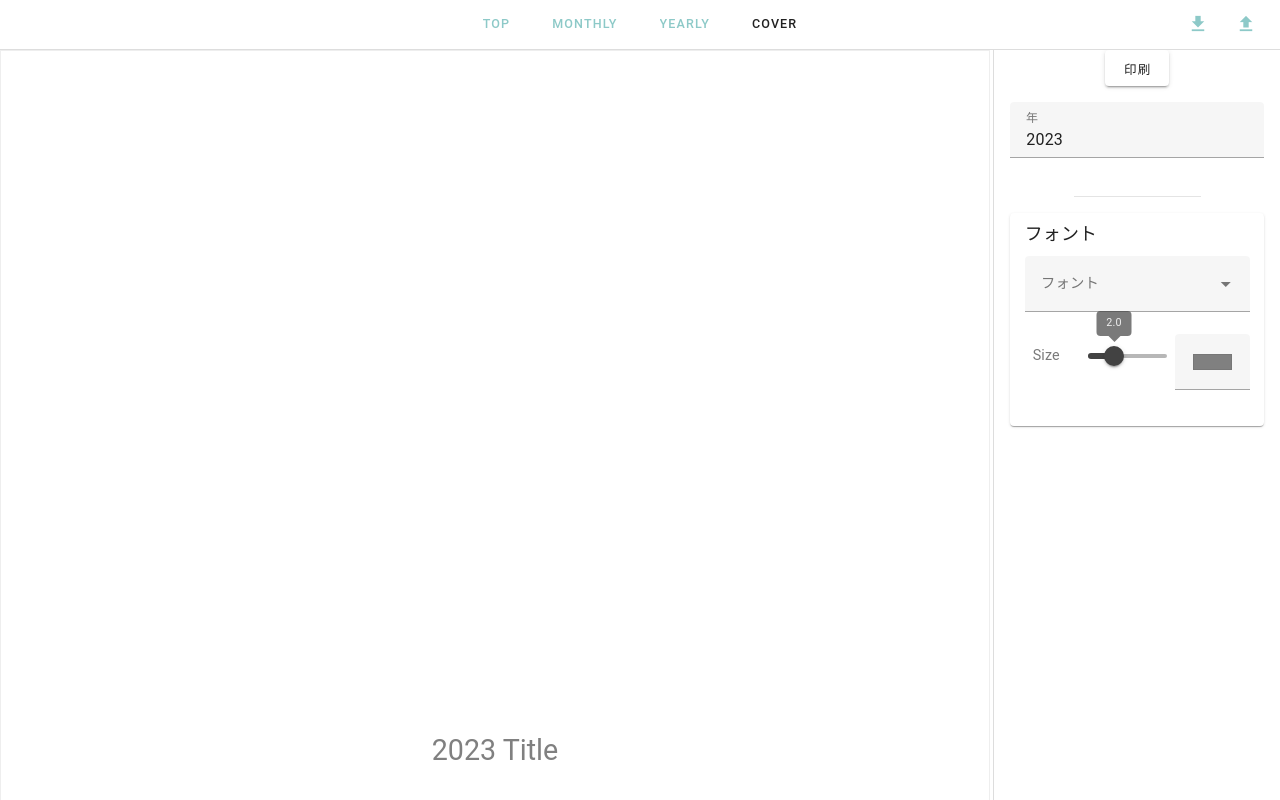
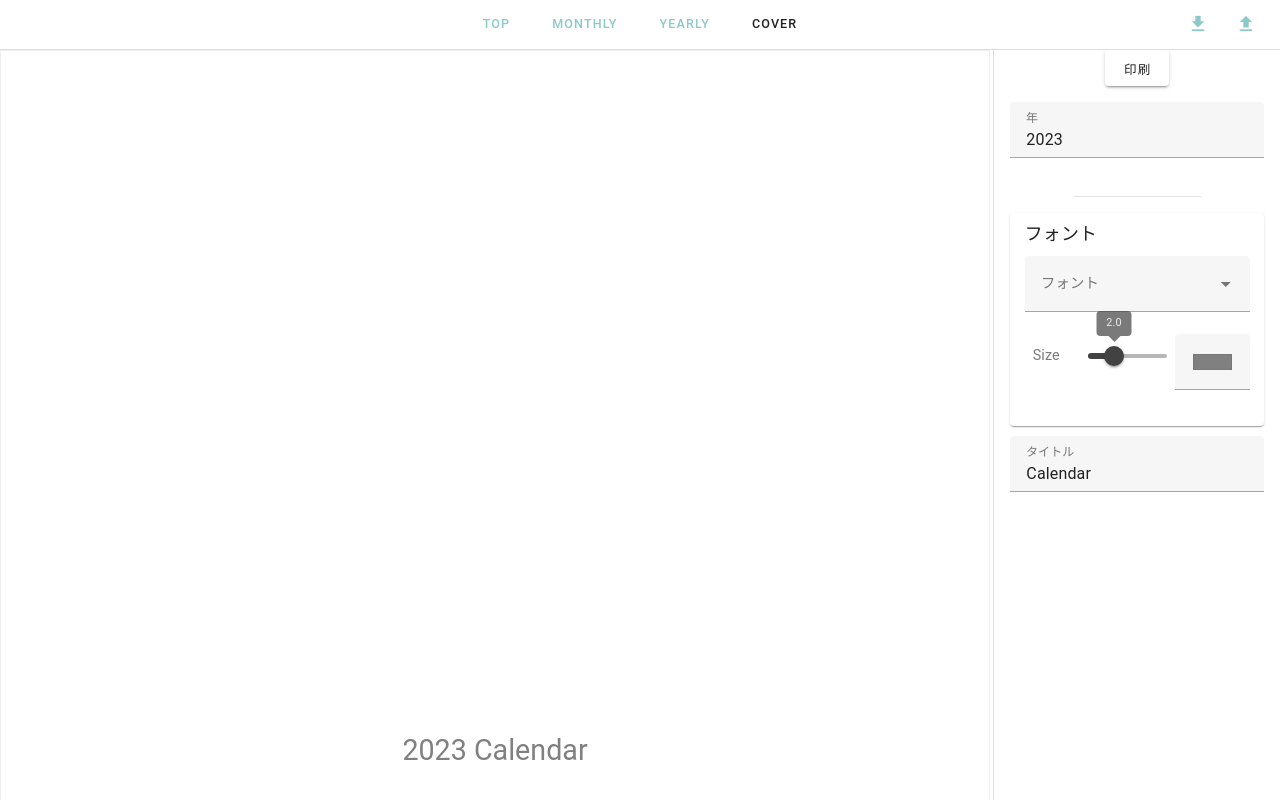
Before and after one commit to satocheeen/calendar-maker, a Nuxt app: page /cover in a window 1280 px wide. Built offline with nearby package versions, Linux system fonts and the light colour scheme.

Commit message:
タイトル設定できるように対応

```diff
--- a/components/cover/CoverPage.vue
+++ b/components/cover/CoverPage.vue
@@ -2,7 +2,7 @@
     <PageLayout orientation="portrait">
         <div :class="$style.container">
             {{ year }}
-            Title
+            {{ title }}
         </div>
     </PageLayout>
 </template>
@@ -40,11 +40,16 @@ export default defineComponent({
             return fontStyle.value?.color;
         })
 
+        const title = computed(() => {
+            return styleStore?.yearlyDefine.value.coverTitle;
+        })
+
         return {
             year,
             fontFamily,
             fontSize,
             color,
+            title,
         };
     },
 });
--- a/components/cover/CoverSettingPanel.vue
+++ b/components/cover/CoverSettingPanel.vue
@@ -10,6 +10,11 @@
             target="coverTitle"
         />
 
+        <v-text-field
+            label="タイトル"
+            v-model="title"
+        />
+
     </v-container>
 
 </template>
@@ -19,10 +24,28 @@ import { defineComponent } from 'vue';
 import PrintOutBtn from '../common/PrintOutBtn.vue';
 import YearSelect from '../common/YearSelect.vue';
 import FontSettingItemForYear from '../year-calendar/FontSettingItemForYear.vue';
+import { StyleStoreKey } from '~/store/useStyle';
 
 export default defineComponent({
     name: 'CoverSettingPanel',
-    components: { PrintOutBtn, YearSelect, FontSettingItemForYear }
+    components: { PrintOutBtn, YearSelect, FontSettingItemForYear },
+    setup() {
+        const styleStore = inject(StyleStoreKey);
+        const title = computed({
+            get() {
+                return styleStore?.yearlyDefine.value.coverTitle;
+            },
+            set(val) {
+                styleStore?.updateYearlyDefine({
+                    coverTitle: val,
+                })
+            }
+        })
+
+        return {
+            title
+        }
+    }
 });
 </script>
 
--- a/store/defaults.ts
+++ b/store/defaults.ts
@@ -44,6 +44,7 @@ export const defaultYearlyDefine: YearlyCalendarStyleDefine = {
             color: '#808080',
         }
     },
+    coverTitle: 'Calendar',
     divider: {
         size: 30,
         width: 0.1,
--- a/store/types.ts
+++ b/store/types.ts
@@ -49,6 +49,7 @@ export type YearlyCalendarStyleDefine = {
         day?: DayFontStyle;
         coverTitle?: FontStyle;
     },
+    coverTitle?: string;
     divider: {
         size: number;
         color?: string;
```
